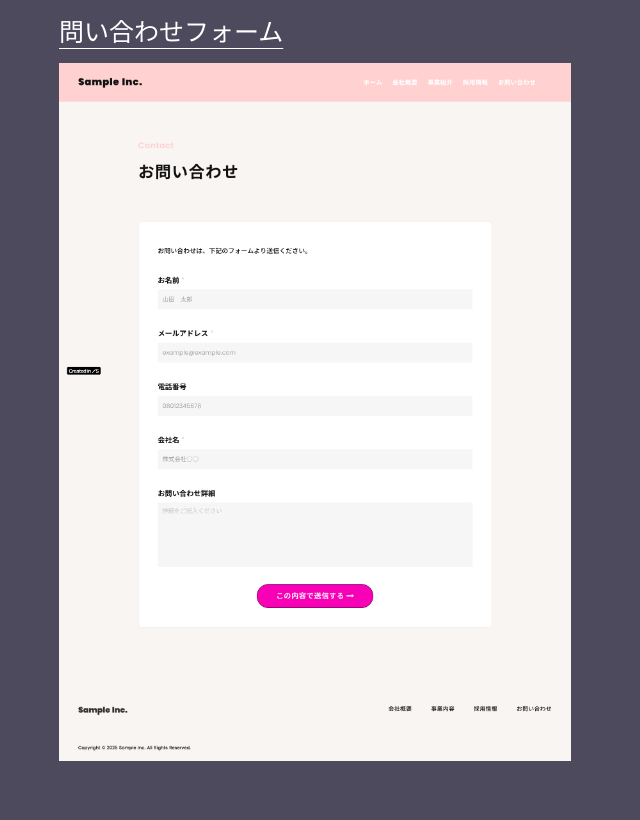
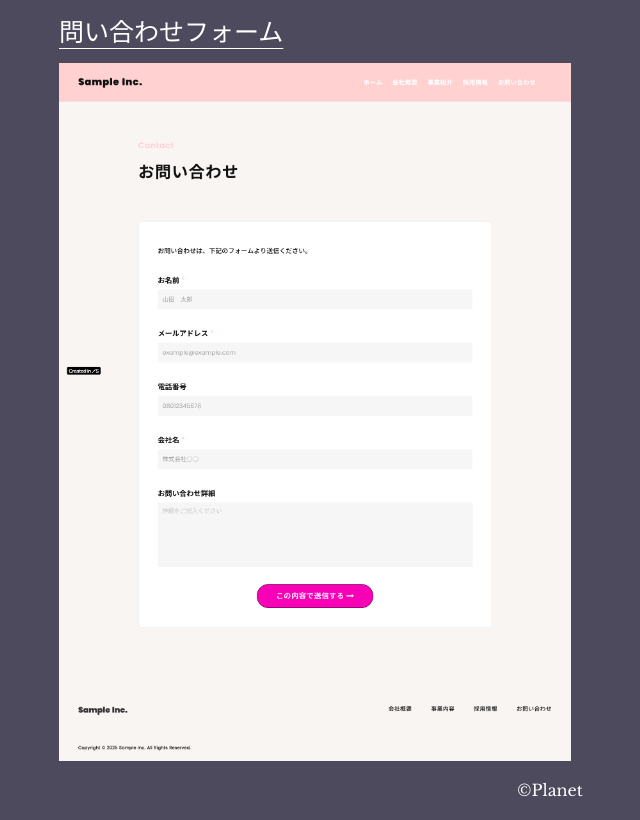
Before and after one commit to Natsumi05you/Portfolio, a plain HTML site: page boucompany01.html in a window 1280 px wide. Shown: the part 6389-7209 px from the top of the page, without its empty margins (90-730 px from the left). Before the commit the page ends 7150 px from the top, so only its background shows below. Drawn offline with nearby package versions, Linux system fonts and the light colour scheme.

Commit message:
フッター追加

```diff
--- a/boucompany01.html
+++ b/boucompany01.html
@@ -103,6 +103,11 @@
                 </div>
             </div>
         </div>
+        <footer>
+        <div class="footer">
+            <p>&copy;Planet</p>
+        </div>
+    </footer>
     </main>
 </body>
 </html>
```
